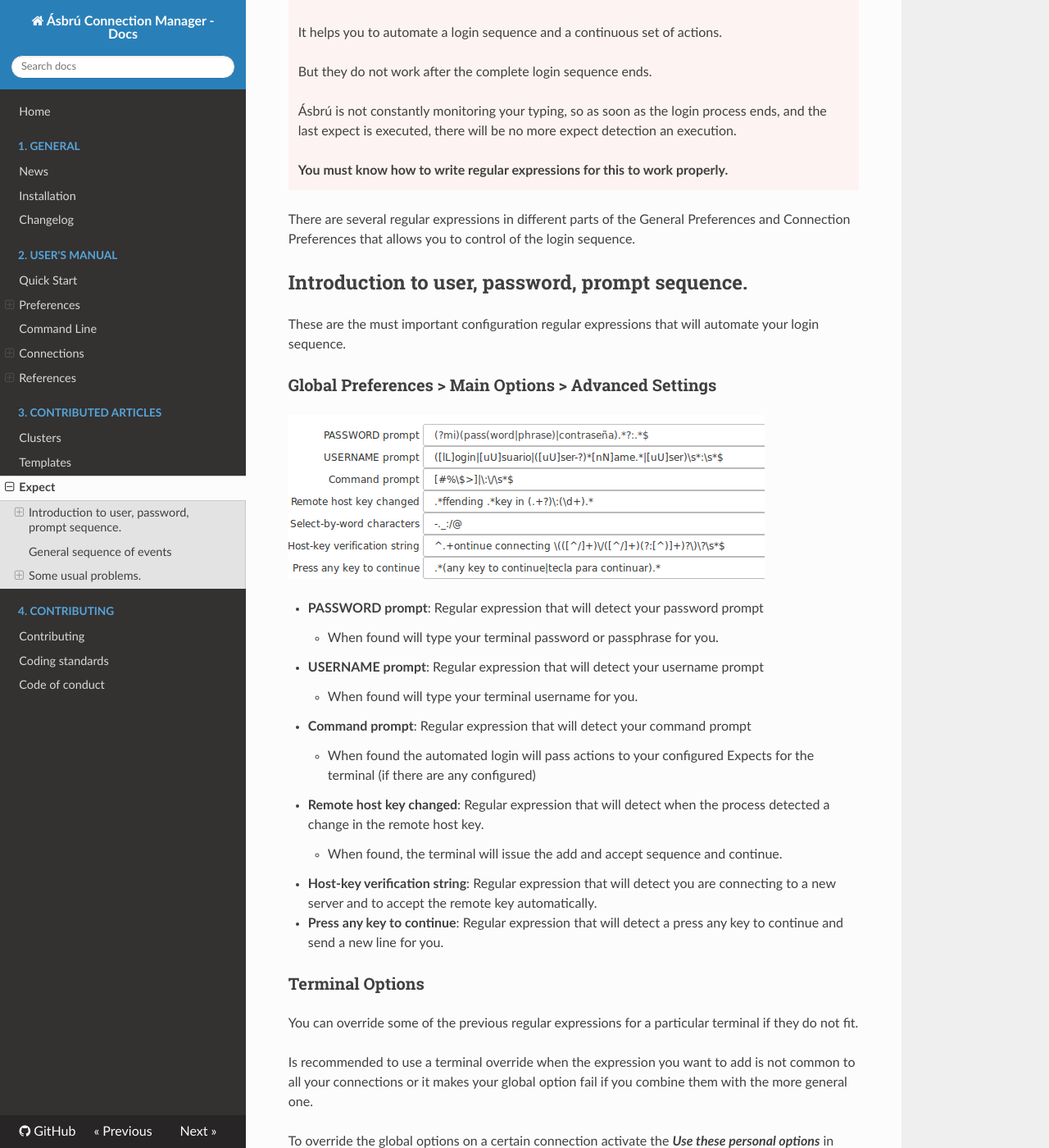
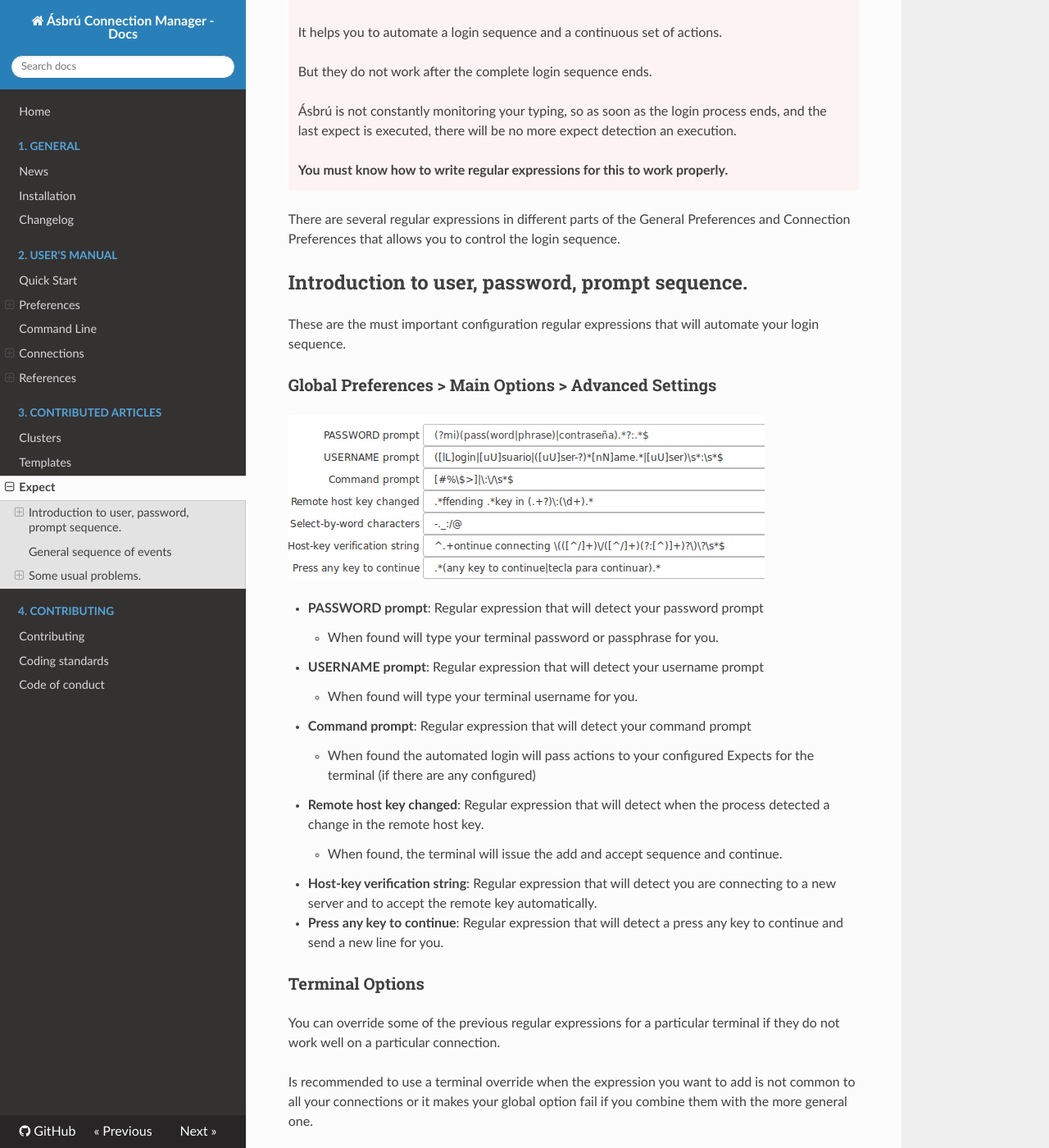
Before and after one commit to asbru-cm/asbru-cm, an MkDocs documentation site: the page built from doc/Managing/Expect.md, in a window 1280 px wide and 1400 px high, scrolled down 269 px. Shown: the whole window at 82% size. Built offline with MkDocs 1.6.1, drawn with Linux system fonts in a browser that asks for light colours; nearby versions of some CDN libraries; some of the changed text lies outside the part shown.

```diff
--- a/doc/Managing/Expect.md
+++ b/doc/Managing/Expect.md
@@ -14,7 +14,7 @@ This article has been written by [Hans Peyrot](https://github.com/hanspr)
     __You must know how to write regular expressions for this to work properly.__
 
 
-There are several regular expressions in different parts of the General Preferences and Connection Preferences that allows you to control of the login sequence.
+There are several regular expressions in different parts of the General Preferences and Connection Preferences that allows you to control the login sequence.
 
 
 ## Introduction to user, password, prompt sequence.
@@ -38,7 +38,7 @@ These are the must important configuration regular expressions that will automat
 
 ### Terminal Options
 
-You can override some of the previous regular expressions for a particular terminal if they do not fit.
+You can override some of the previous regular expressions for a particular terminal if they do not work well on a particular connection.
 
 Is recommended to use a terminal override when the expression you want to add is not common to all your connections or it makes your global option fail if you combine them with the more general one.
 
```
Also changed, not shown: other parts of doc/Managing/Expect.md (+1 -1 lines), doc/Manual/Substitutions.md (+21 -0 lines), doc/Manual/images/subs2.png (added), doc/Manual/images/subst1.png (added).
